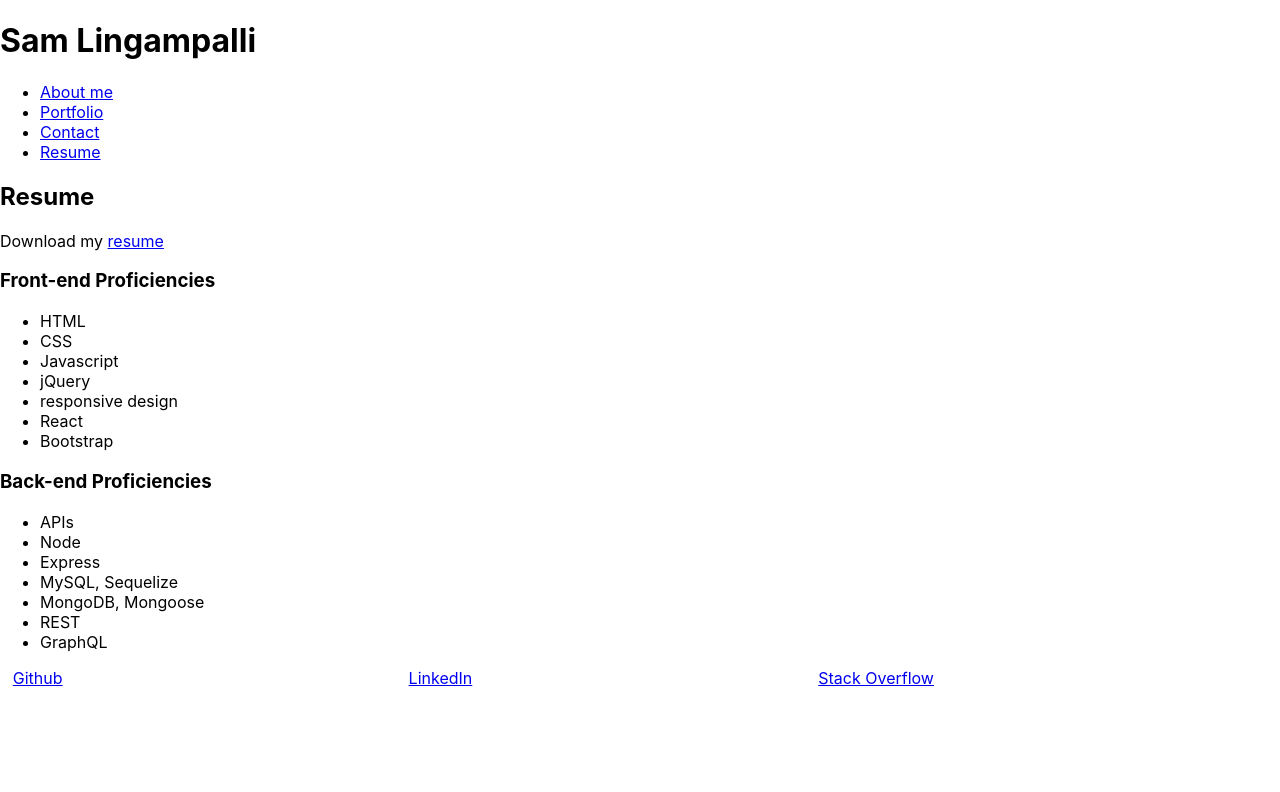
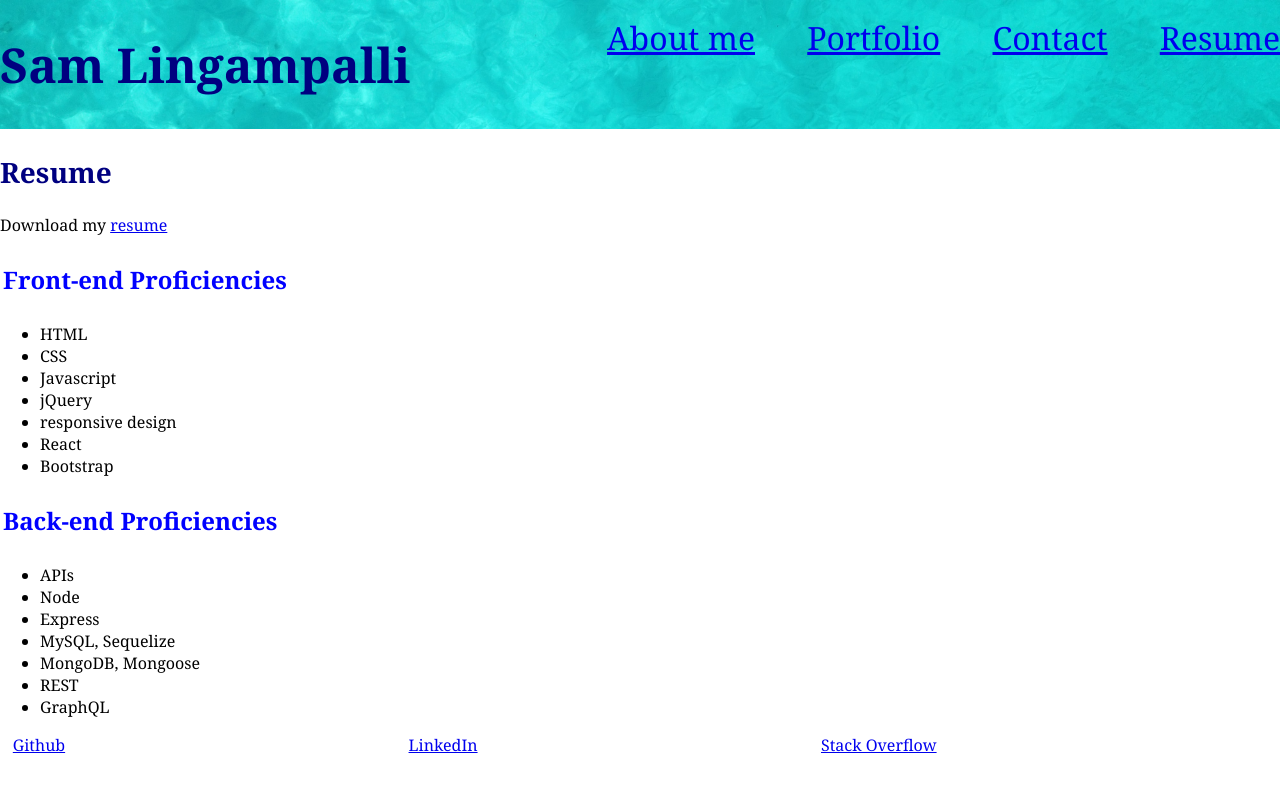
Before and after one commit to ts795/react-portfolio, a React (Create React App) app: page /resume in a window 1280 px wide. Shown: the top 792 px of the page. Built offline with nearby package versions, Linux system fonts and the light colour scheme.

Commit message:
Add styling

```diff
--- a/src/App.css
+++ b/src/App.css
@@ -1,38 +1,27 @@
-.App {
-  text-align: center;
+:root {
+  /* declare variables for the color scheme */
+  --text-color1: navy;
+  --text-color2: blue;
+  --background-color1: turquoise;
 }
 
-.App-logo {
-  height: 40vmin;
-  pointer-events: none;
+#app-root {
+  font-family: Cambria, Cochin, Georgia, Times, 'Times New Roman', serif;
 }
 
-@media (prefers-reduced-motion: no-preference) {
-  .App-logo {
-    animation: App-logo-spin infinite 20s linear;
-  }
+/* Set the color for the h1*/
+h1 {
+  color: var(--text-color1);
 }
 
-.App-header {
-  background-color: #282c34;
-  min-height: 100vh;
-  display: flex;
-  flex-direction: column;
-  align-items: center;
-  justify-content: center;
-  font-size: calc(10px + 2vmin);
-  color: white;
+h2 {
+  font-size: 175%;
+  color: var(--text-color1);
 }
 
-.App-link {
-  color: #61dafb;
+/* Font size and padding for h3 elements */
+h3 {
+  font-size: 150%;
+  color: var(--text-color2);
+  padding: 3px;
 }
-
-@keyframes App-logo-spin {
-  from {
-    transform: rotate(0deg);
-  }
-  to {
-    transform: rotate(360deg);
-  }
-}
--- a/src/App.js
+++ b/src/App.js
@@ -10,7 +10,7 @@ import { BrowserRouter as Router, Route } from "react-router-dom";
 function App() {
   return (
     <Router>
-      <div>
+      <div id="app-root">
         <Header />
         <Route exact path="/" component={AboutMe} />
         <Route exact path="/aboutme" component={AboutMe} />
--- a/src/components/Footer.js
+++ b/src/components/Footer.js
@@ -3,7 +3,7 @@ import "./footer.css"
 
 function Footer() {
   return (
-    <div id="contact-links" class="content">
+    <div id="contact-links" className="content">
       <a href="https://github.com/ts795" target="_blank" rel="noreferrer">Github</a>
       <a href="http://www.linkedin.com/in/sam-l-3b3838132" target="_blank" rel="noreferrer">LinkedIn</a>
       <a href="https://stackoverflow.com/users/15936187/str3ab" target="_blank" rel="noreferrer">Stack Overflow</a>
--- a/src/components/Header.js
+++ b/src/components/Header.js
@@ -1,10 +1,11 @@
 import React from "react";
 import Navigation from "./Navigation";
+import "./header.css"
 
 function Header() {
   return (
-    <div>
-      <h1>
+    <div id="name-and-nav-links">
+      <h1 className="header-name">
           Sam Lingampalli
       </h1>
       <Navigation />
--- a/src/components/Navigation.js
+++ b/src/components/Navigation.js
@@ -1,5 +1,6 @@
 import React from "react";
 import { Link, useLocation } from "react-router-dom";
+import "./navigation.css";
 
 function Navigation() {
   // We'll go into the Hooks API later, for now, we are just using some code
--- a/src/components/footer.css
+++ b/src/components/footer.css
@@ -12,8 +12,6 @@
     display: flex;
     /* Make the content wrap to the next line if they overflow */
     flex-wrap: wrap;
-    /* Add a line between the content header and the content */
-    border-left: 5px solid var(--text-color1);
     padding-left: 1%;
 }
 
--- /dev/null
+++ b/src/components/header.css
@@ -0,0 +1,31 @@
+#name-and-nav-links {
+    display: flex;
+    /* add 1% margins on left, right and bottom */
+    /* margin-left: 1%;
+    margin-right: 1%; */
+    margin-bottom: 1%;
+    background-image: url('../files/courtnie-tosana-X7DG-f7Y0xw-unsplash.jpg');
+    background-size: cover;
+}
+
+/* Show the name on the left */
+#name-and-nav-links h1 {
+    flex: auto;
+}
+
+/* Show the navigation links on the right and evenly distribute the space between the links */
+Navigation {
+    flex: auto;
+    display: flex;
+    justify-content: space-between;
+}
+
+.header-name {
+    font-size: 300%;
+}
+
+@media screen and (max-width: 792px) {
+    #name-and-nav-links {
+        flex-direction: column;
+    }
+}
--- /dev/null
+++ b/src/components/navigation.css
@@ -0,0 +1,20 @@
+.nav li {
+    display: inline;
+}
+
+.nav {
+    flex: auto;
+    display: flex;
+    justify-content: space-between;
+}
+
+.nav-link {
+    font-size: 200%;
+}
+
+@media screen and (max-width: 792px) {
+    .nav {
+        flex-direction: column;
+    }
+
+}
```
Also changed, not shown: src/files/courtnie-tosana-X7DG-f7Y0xw-unsplash.jpg (added).
